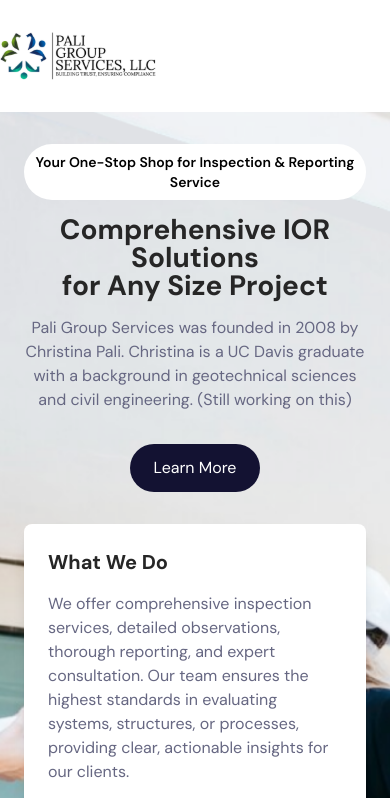
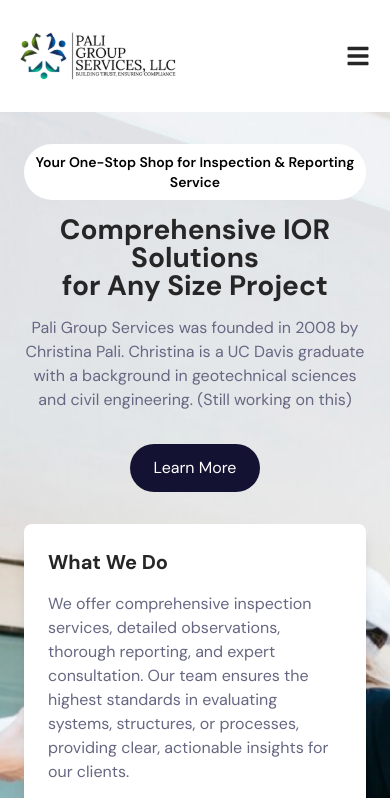
Before and after one commit to SMTech24-official/Pali_Group_Service_LLC, a React (Vite) app: page / in a window 390 px wide. Shown: the top 798 px of the page. Built offline with nearby package versions, Linux system fonts and the light colour scheme.

Commit message:
updated designe and modify

```diff
--- a/src/components/Faq.jsx
+++ b/src/components/Faq.jsx
@@ -39,7 +39,7 @@ const Faq = () => {
             <div className="max-h-[200px] overflow-y-auto scrollbar-thin scrollbar-thumb-gray-400 scrollbar-track-gray-200">
               <ul className="text-gray space-y-6 ml-[60px]">
                 <div>
-                  <h3 className="text-default text-[18px] font-bold pb-4">
+                  <h3 className="text-default text-[18px] font-bold">
                     Key points about an IOR HCAI:
                   </h3>
                 </div>
--- a/src/components/Header.jsx
+++ b/src/components/Header.jsx
@@ -54,7 +54,7 @@ const Header = () => {
   return (
     <>
       <header className="bg-[#FFFFFF]  fixed top-0 left-0 w-full z-50">
-        <nav className="max-w-[1440px] mx-auto py-6">
+        <nav className="max-w-[1440px] mx-auto py-6 px-5 md:px-0">
           <div className="flex justify-between items-center h-16">
             {/* Logo */}
             <div className="flex-shrink-0">
@@ -94,7 +94,7 @@ const Header = () => {
               <button
                 onClick={toggleDrawer}
                 type="button"
-                className="text-white focus:outline-none"
+                className="text-default focus:outline-none"
               >
                 {isDrawerOpen ? "" : <FaBars className="h-6 w-6" />}
               </button>
```
